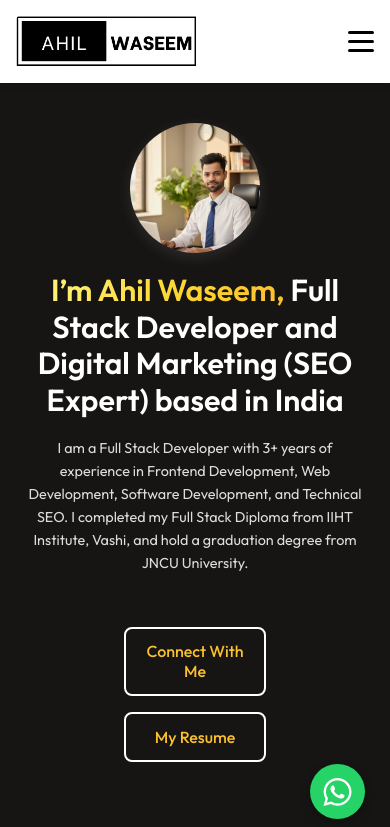
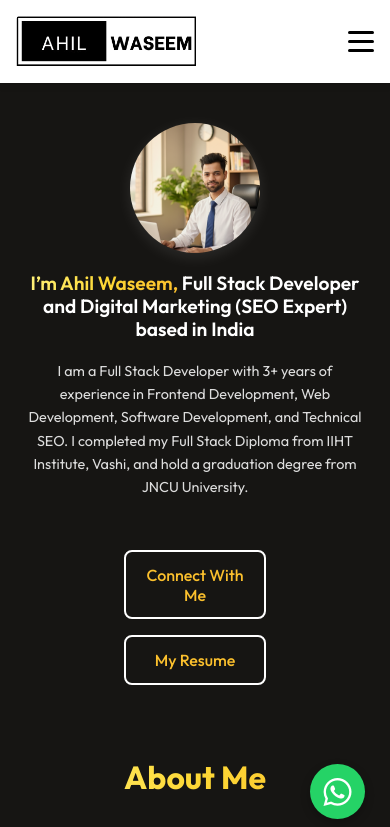
Before and after one commit to Ahil-Waseem/Ahil-React-Portfolio, a React (Vite) app: page / in a window 390 px wide. Shown: the top 827 px of the page. Built offline with nearby package versions, Linux system fonts and the light colour scheme.

Commit message:
Adjust hero section font sizes and widths

```diff
--- a/src/Components/Hero/Hero.css
+++ b/src/Components/Hero/Hero.css
@@ -18,8 +18,8 @@
 }
 
 .hero h1 {
-    width: 70%;
-    font-size: 5rem;
+    width: 80%;
+    font-size: 2rem;
     font-weight: 600;
     line-height: 1.2;
 }
@@ -86,7 +86,7 @@
     }
 
     .hero h1 {
-        font-size: 3.5rem;
+        font-size: 3rem;
         width: 85%;
     }
 
@@ -120,7 +120,7 @@
     }
 
     .hero h1 {
-        font-size: 2.2rem;
+        font-size: 2rem;
         width: 100%;
     }
 
@@ -150,7 +150,7 @@
 /* Extra Small Devices (max-width: 400px) */
 @media (max-width: 400px) {
     .hero h1 {
-        font-size: 1.9rem;
+        font-size: 1.2rem;
     }
 
     .hero p {
```
